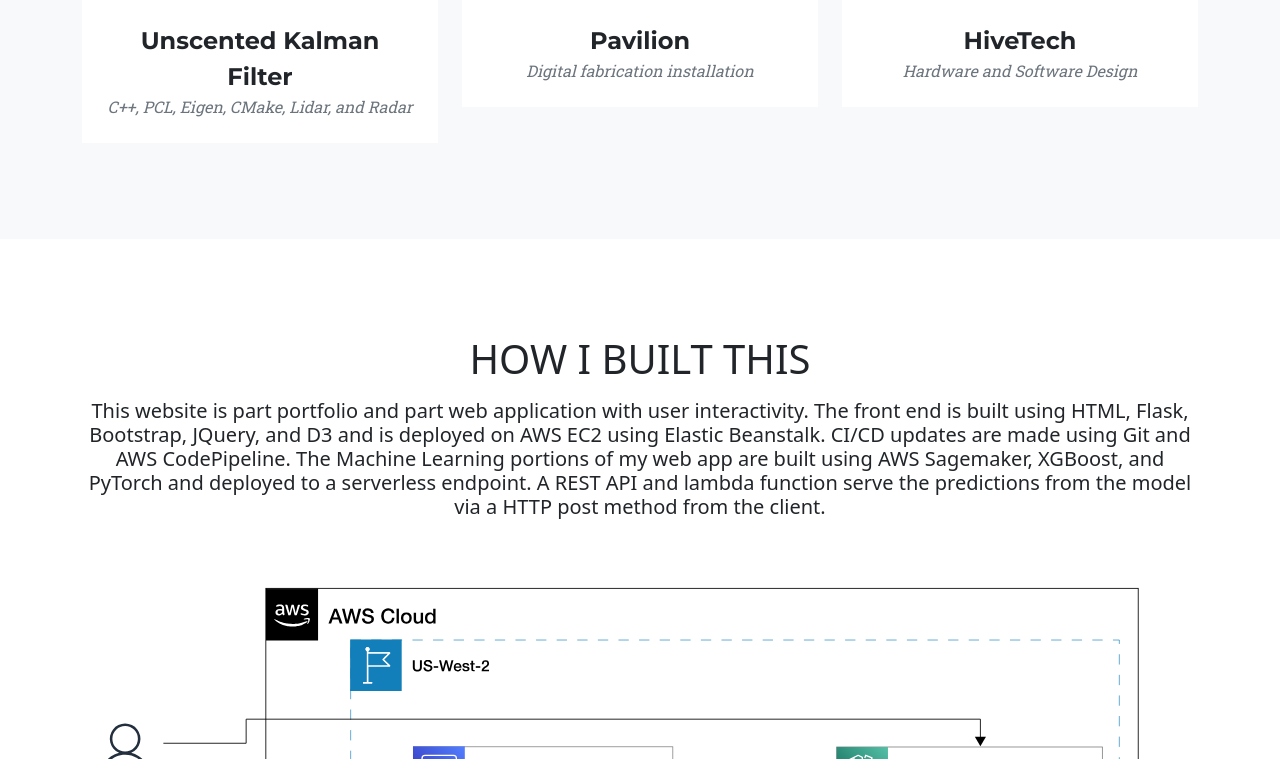
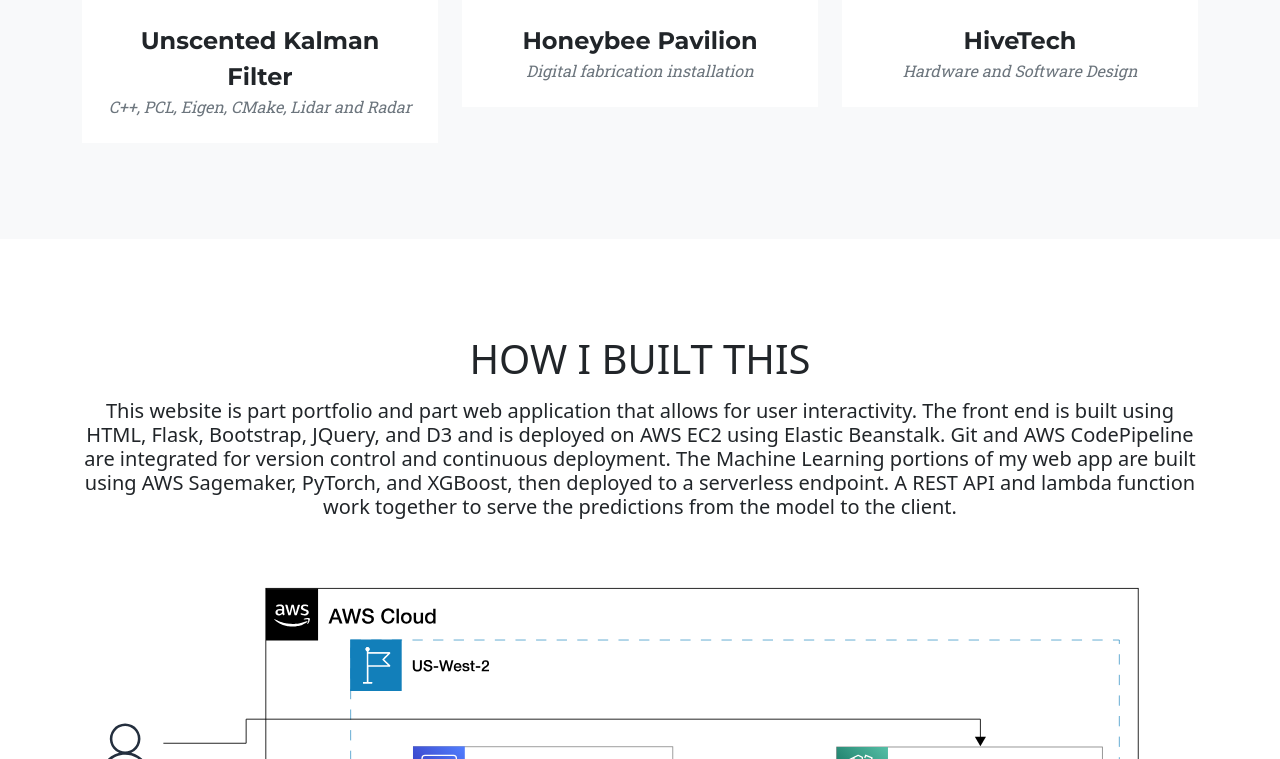
Before and after one commit to justinbellucci/personal-website-app, a Flask app: page / in a window 1280 px wide. Shown: the part 1710-2469 px from the top of the page. Run offline with Flask 2, Linux system fonts and the light colour scheme; some libraries are stand-ins or nearby versions.

Commit message:
update copy

```diff
--- a/templates/index.html
+++ b/templates/index.html
@@ -40,7 +40,7 @@
         <header class="masthead">
             <div class="container">
                 <div class="masthead-heading text-uppercase">Justin Bellucci</div>
-                <div class="masthead-subheading">I like software engineering, machine learning, and big mountains.</div>
+                <div class="masthead-subheading">I like machine learning, software engineering, and big mountains.</div>
                 <br>
                 <br>
                 <a class="btn btn-primary btn-xl text-uppercase" href="#projects">Explore Projects</a>
@@ -65,7 +65,7 @@
                             </a>
                             <div class="portfolio-caption">
                                 <div class="portfolio-caption-heading">Dog Breed Classifier</div>
-                                <div class="portfolio-caption-subheading text-muted">CNN transfer learning using PyTorch</div>
+                                <div class="portfolio-caption-subheading text-muted">CNN transfer learning, PyTorch, OpenCV</div>
                             </div>
                         </div>
                     </div>
@@ -79,7 +79,7 @@
                                 <img class="img-fluid" src="/static/images/Yolo_small.gif" alt="..." />
                             </a>
                             <div class="portfolio-caption">
-                                <div class="portfolio-caption-heading">Object Detection</div>
+                                <div class="portfolio-caption-heading">Video Object Detection</div>
                                 <div class="portfolio-caption-subheading text-muted">C++, OpenCV and Yolo neural network</div>
                             </div>
                         </div>
@@ -110,7 +110,7 @@
                             </a>
                             <div class="portfolio-caption">
                                 <div class="portfolio-caption-heading">Unscented Kalman Filter</div>
-                                <div class="portfolio-caption-subheading text-muted">C++, PCL, Eigen, CMake, Lidar, and Radar </div>
+                                <div class="portfolio-caption-subheading text-muted">C++, PCL, Eigen, CMake, Lidar and Radar </div>
                             </div>
                         </div>
                     </div>
@@ -124,7 +124,7 @@
                                 <img class="img-fluid" src="/static/images/pavilion_small.jpg" alt="..." />
                             </a>
                             <div class="portfolio-caption">
-                                <div class="portfolio-caption-heading">Pavilion</div>
+                                <div class="portfolio-caption-heading">Honeybee Pavilion</div>
                                 <div class="portfolio-caption-subheading text-muted">Digital fabrication installation</div>
                             </div>
                         </div>
@@ -152,13 +152,12 @@
             <div class="container">
                 <div class="text-center">
                     <h2 class="section-heading text-uppercase">How I Built This</h2>
-                    <h3 class="lead">This website is part portfolio and part web application with user interactivity.
+                    <h3 class="lead">This website is part portfolio and part web application that allows for user interactivity.
                                     The front end is built using HTML, Flask, Bootstrap, JQuery, and D3 and is deployed
-                                    on AWS EC2 using Elastic Beanstalk. CI/CD updates are made using Git and AWS
-                                    CodePipeline. The Machine Learning portions of my web app are built using AWS
-                                    Sagemaker, XGBoost, and PyTorch and deployed to a serverless endpoint. A REST API
-                                    and lambda function serve the predictions from the model via a HTTP post method
-                                    from the client.</h3>
+                                    on AWS EC2 using Elastic Beanstalk. Git and AWS CodePipeline are integrated for version control
+                                    and continuous deployment. The Machine Learning portions of my web app are built using AWS
+                                    Sagemaker, PyTorch, and XGBoost, then deployed to a serverless endpoint. A REST API
+                                    and lambda function work together to serve the predictions from the model to the client.</h3>
                 </div>
                 <img class="img-fluid" src="/static/images/architecture.svg" alt="..." />
             </div>
```
Also changed, not shown: templates/built_this.html (+7 -5 lines).
